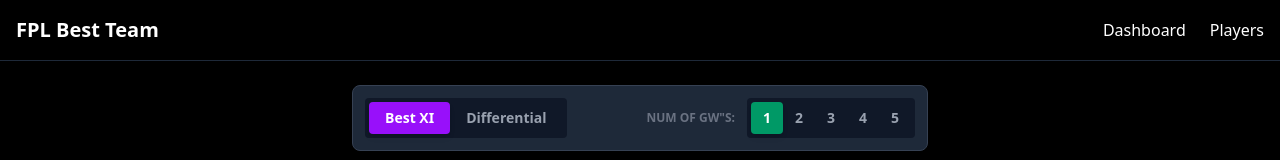
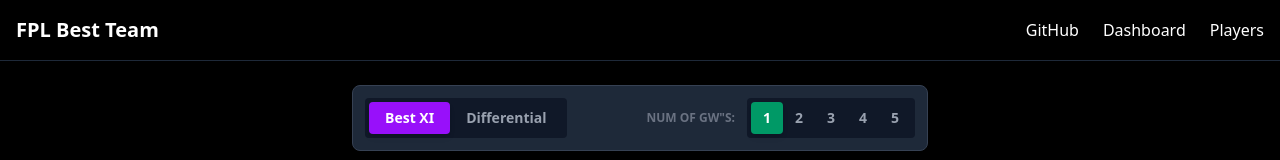
Before and after one commit to Robin3880/ml-fpl, a React (Vite) app in the folder frontend/: page / in a window 1280 px wide. Shown: the top 160 px of the page. Built offline with nearby package versions, Linux system fonts and the light colour scheme; no server answers.

Commit message:
update frontend/backend urls and added github repo link to navbar

```diff
--- a/frontend/src/api.js
+++ b/frontend/src/api.js
@@ -2,7 +2,7 @@ import axios from 'axios';
 
 // create axios instance with fastapi base url to use
 const api = axios.create({
-    baseURL: "http://localhost:8000/api"       // change to fastapi url later
+    baseURL: "https://fpl-fastapi.azurewebsites.net/api"
 });
 
 export default api;
--- a/frontend/src/components/Navbar.jsx
+++ b/frontend/src/components/Navbar.jsx
@@ -8,8 +8,15 @@ const Navbar = () => {
         <Link to="/" className="text-xl font-bold text-white hover:text-purple-400 transition">
           FPL Best Team
         </Link>
-
         <div className="space-x-6 text-white-400 font-medium">
+          <a
+            href="https://github.com/Robin3880/ml-fpl"
+            target="_blank"
+            rel="noopener noreferrer"
+            className="hover:text-purple-400 transition"
+          >
+            GitHub
+          </a>
           <Link to="/" className="hover:text-purple-400 transition">Dashboard</Link>
           <Link to="/players" className="hover:text-purple-400 transition">Players</Link>
         </div>
```
Also changed, not shown: 1 other file (tests, documents, lock files or other folders).
